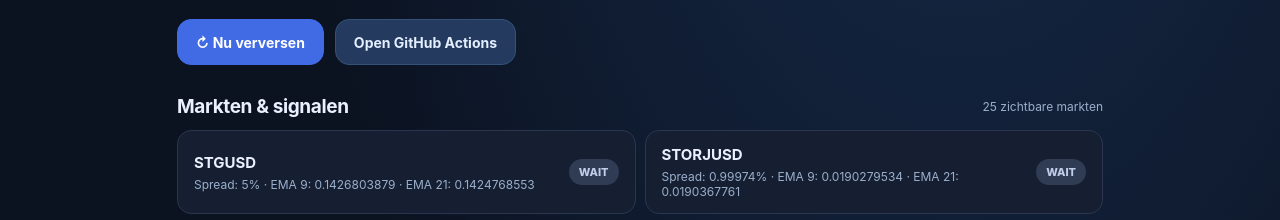
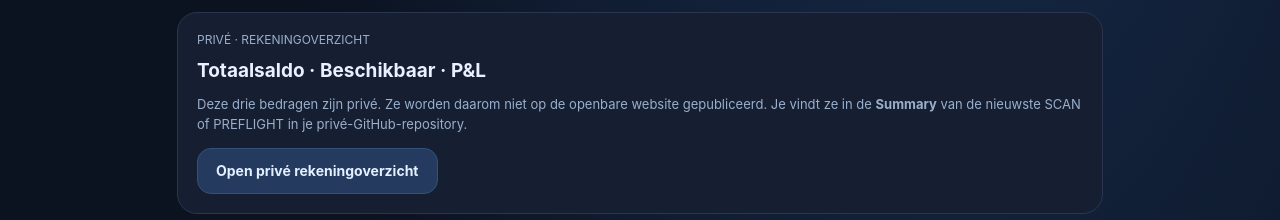
Before and after one commit to k7zyyctgbb-gif/capital-iphone-dashboard, a plain HTML site: page index.html in a window 1280 px wide. Shown: the part 693-913 px from the top of the page. Drawn offline with Linux system fonts and the light colour scheme.

Commit message:
Link to private DEMO equity, available funds and P&L overview

```diff
--- a/index.html
+++ b/index.html
@@ -36,6 +36,12 @@ footer{color:var(--soft);font-size:12px;line-height:1.65;padding:20px 0 0;border
  <div class="card"><div class="label">SCANFOUTEN</div><div class="value" id="errors">—</div><div class="meta">controleer Actions-log</div></div>
  <div class="card"><div class="label">MARGENIVEAU</div><div class="value" id="margin">—</div><div class="meta">Alleen percentage (publiek)</div></div>
  <div class="card"><div class="label">MARGEPOORT</div><div class="value" id="margin-gate">—</div><div class="meta">110% pauze · 120% hervatten</div></div>
+</section>
+<section class="card" aria-label="Privé DEMO-accountoverzicht" style="margin-top:15px">
+ <div class="label">PRIVÉ · REKENINGOVERZICHT</div>
+ <h2 style="margin:0 0 12px;font-size:19px">Totaalsaldo · Beschikbaar · P&amp;L</h2>
+ <p style="color:var(--soft);line-height:1.55;font-size:13px;margin:0 0 13px">Deze drie bedragen zijn privé. Ze worden daarom niet op de openbare website gepubliceerd. Je vindt ze in de <strong>Summary</strong> van de nieuwste SCAN of PREFLIGHT in je privé-GitHub-repository.</p>
+ <a class="button" href="https://github.com/k7zyyctgbb-gif/Capital.com-demo-v149/actions/workflows/capital-demo.yml" rel="noopener noreferrer" target="_blank">Open privé rekeningoverzicht</a>
 </section>
 <div class="actions"><button class="button primary" id="refresh" type="button">↻ Nu verversen</button><a class="button" id="actions" href="https://github.com" rel="noopener noreferrer" target="_blank">Open GitHub Actions</a></div>
 <div class="section"><h2>Markten &amp; signalen</h2><span class="count" id="markets-label">Laatste scan</span></div>
```
